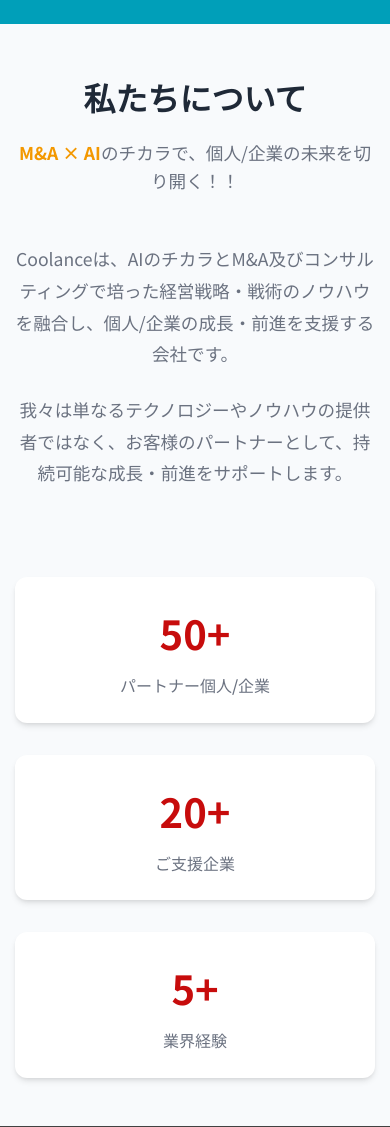
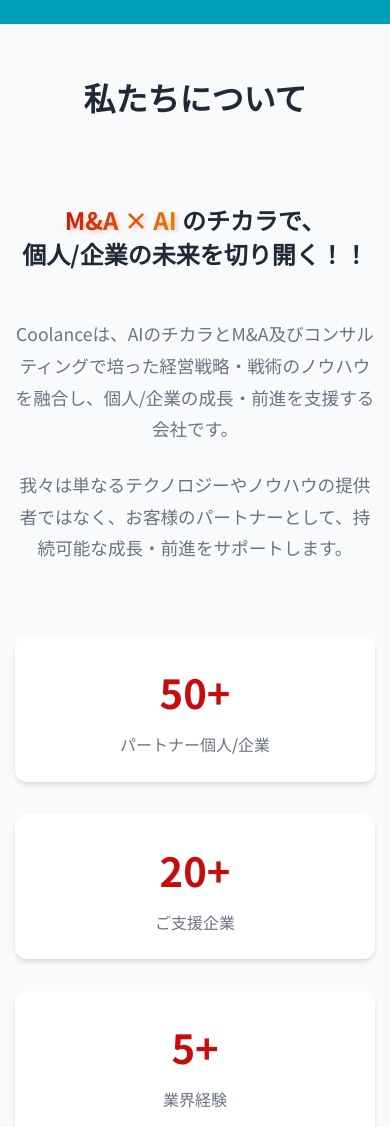
Before and after one commit to MasaruYusa/coolance-llc, a plain HTML site: page index.html in a window 390 px wide. Shown: the part 820-1947 px from the top of the page. Drawn offline with Linux system fonts and the light colour scheme.

Commit message:
完成版_Ver1

```diff
--- a/index.html
+++ b/index.html
@@ -71,12 +71,16 @@
             <div class="container">
                 <div class="section-header">
                     <h2>私たちについて</h2>
-                    <p><span class="accent-text">M&A × AI</span>のチカラで、個人/企業の未来を切り開く！！</p>
                 </div>
                 <div class="about-content">
-                    <div class="about-text">
-                        <p>Coolanceは、AIのチカラとM&A及びコンサルティングで培った経営戦略・戦術のノウハウを融合し、個人/企業の成長・前進を支援する会社です。</p>
-                        <p>我々は単なるテクノロジーやノウハウの提供者ではなく、お客様のパートナーとして、持続可能な成長・前進をサポートします。</p>
+                    <div class="about-left">
+                        <div class="about-catchphrase">
+                            <p><span class="highlight-text">M&A × AI</span> のチカラで、<br>個人/企業の未来を切り開く！！</p>
+                        </div>
+                        <div class="about-text">
+                            <p>Coolanceは、AIのチカラとM&A及びコンサルティングで培った経営戦略・戦術のノウハウを融合し、個人/企業の成長・前進を支援する会社です。</p>
+                            <p>我々は単なるテクノロジーやノウハウの提供者ではなく、お客様のパートナーとして、持続可能な成長・前進をサポートします。</p>
+                        </div>
                     </div>
                     <div class="about-stats">
                         <div class="stat-item">
--- a/styles.css
+++ b/styles.css
@@ -307,7 +307,13 @@ body {
     display: grid;
     grid-template-columns: 2fr 1fr;
     gap: 4rem;
-    align-items: center;
+    align-items: flex-start;
+}
+
+.about-left {
+    display: flex;
+    flex-direction: column;
+    gap: 2rem;
 }
 
 .about-text {
@@ -318,6 +324,27 @@ body {
 
 .about-text p {
     margin-bottom: 1.5rem;
+}
+
+.about-catchphrase {
+    margin-top: 2rem;
+}
+
+.about-catchphrase p {
+    font-size: 2rem;
+    font-weight: 700;
+    line-height: 1.4;
+    color: var(--text-primary);
+    margin: 0;
+}
+
+.highlight-text {
+    background: linear-gradient(135deg, var(--primary-color) 0%, var(--accent-color) 100%);
+    -webkit-background-clip: text;
+    -webkit-text-fill-color: transparent;
+    background-clip: text;
+    font-weight: 800;
+    text-shadow: 2px 2px 4px rgba(199, 12, 12, 0.2);
 }
 
 .about-stats {
@@ -887,6 +914,15 @@ body {
     .about-content {
         grid-template-columns: 1fr;
         text-align: center;
+        gap: 3rem;
+    }
+
+    .about-left {
+        gap: 3rem;
+    }
+
+    .about-catchphrase p {
+        font-size: 1.8rem;
     }
 
     .about-stats {
@@ -1005,6 +1041,10 @@ body {
         flex-direction: column;
     }
 
+    .about-catchphrase p {
+        font-size: 1.5rem;
+    }
+
     .footer-logo-image {
         height: 220px;
         max-width: 260px;
```
